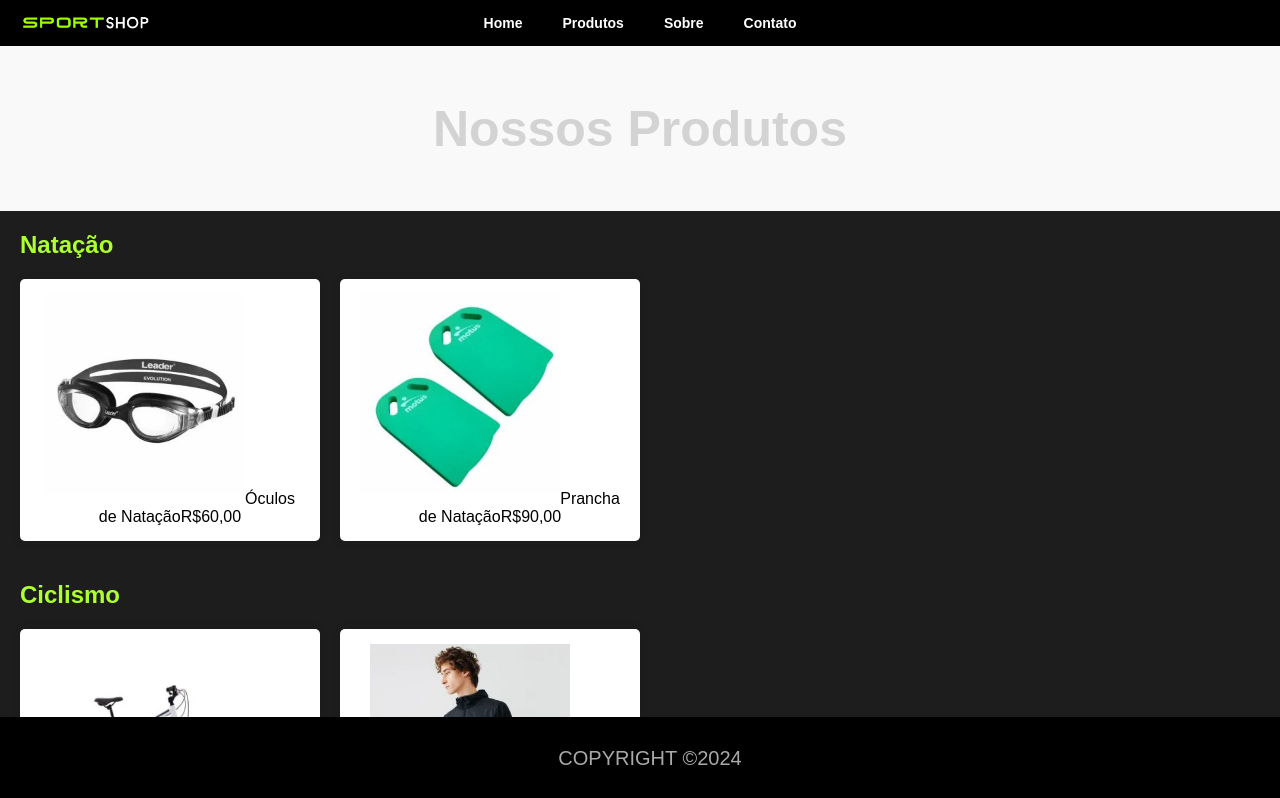
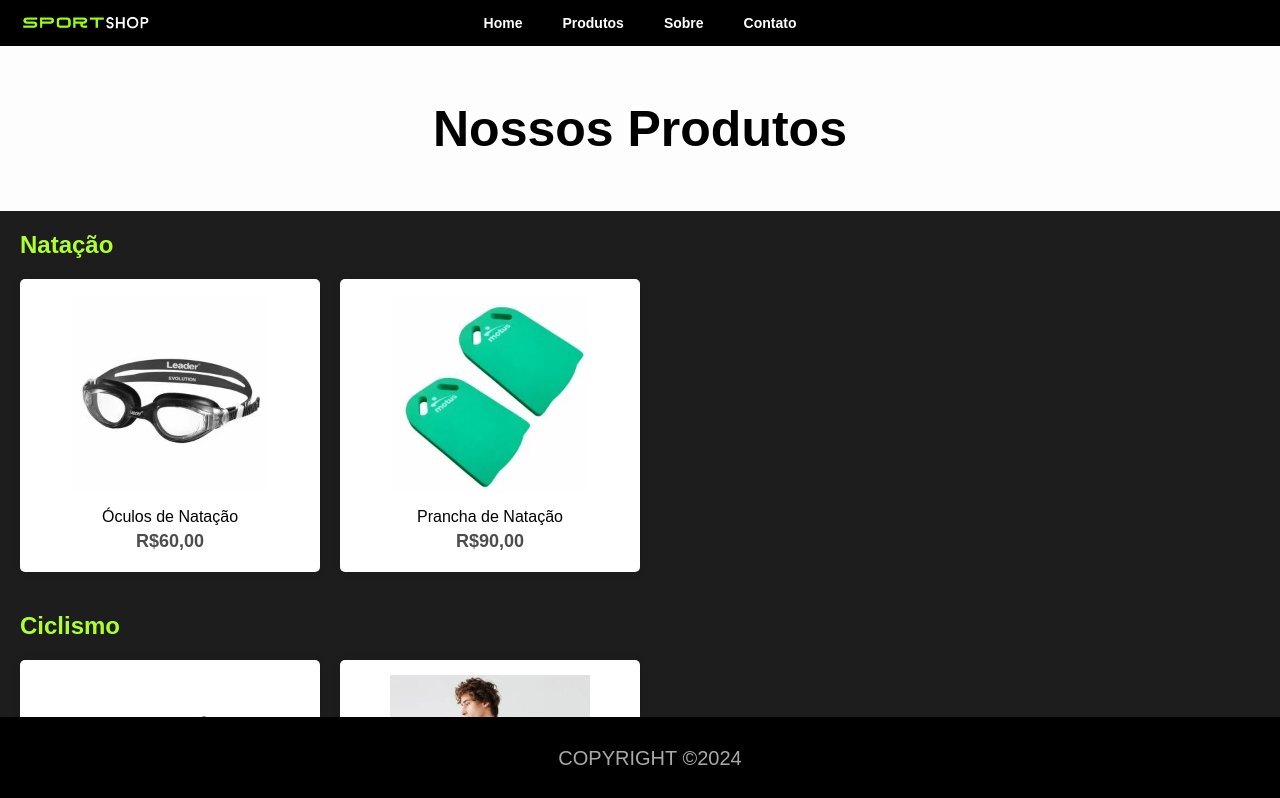
Before and after one commit to Linasferraz/SportShop, a React (Vite) app: page /produtos in a window 1280 px wide. Shown: the top 798 px of the page. Built offline with nearby package versions, Linux system fonts and the light colour scheme.

Commit message:
atualizando pag produto

```diff
--- a/src/css/produto.css
+++ b/src/css/produto.css
@@ -1,9 +1,13 @@
 /* Produtos */
 .produtos {
     padding: 20px;
-    background-color: #f9f9f9;
+    background-color: #fdfdfd;
     text-align: center;
   }
+
+.produtos h1 {
+    color: black;
+}
 
   .secao-produtos {
     margin-bottom: 40px;
@@ -31,9 +35,22 @@
     box-shadow: 0px 0px 10px rgba(0, 0, 0, 0.1);
   }
 
+
   .produto img {
     width: 100%;
     height: 200px;
     max-width: 200px;
     margin-bottom: 10px;
   }
+
+  .produto span {
+    display: block;
+    font-size: 16px;
+    margin-bottom: 5px;
+  }
+
+  .produto span:last-child {
+    font-weight: bold;
+    color: #4d4d4d;
+    font-size: 18px;
+  }
```
